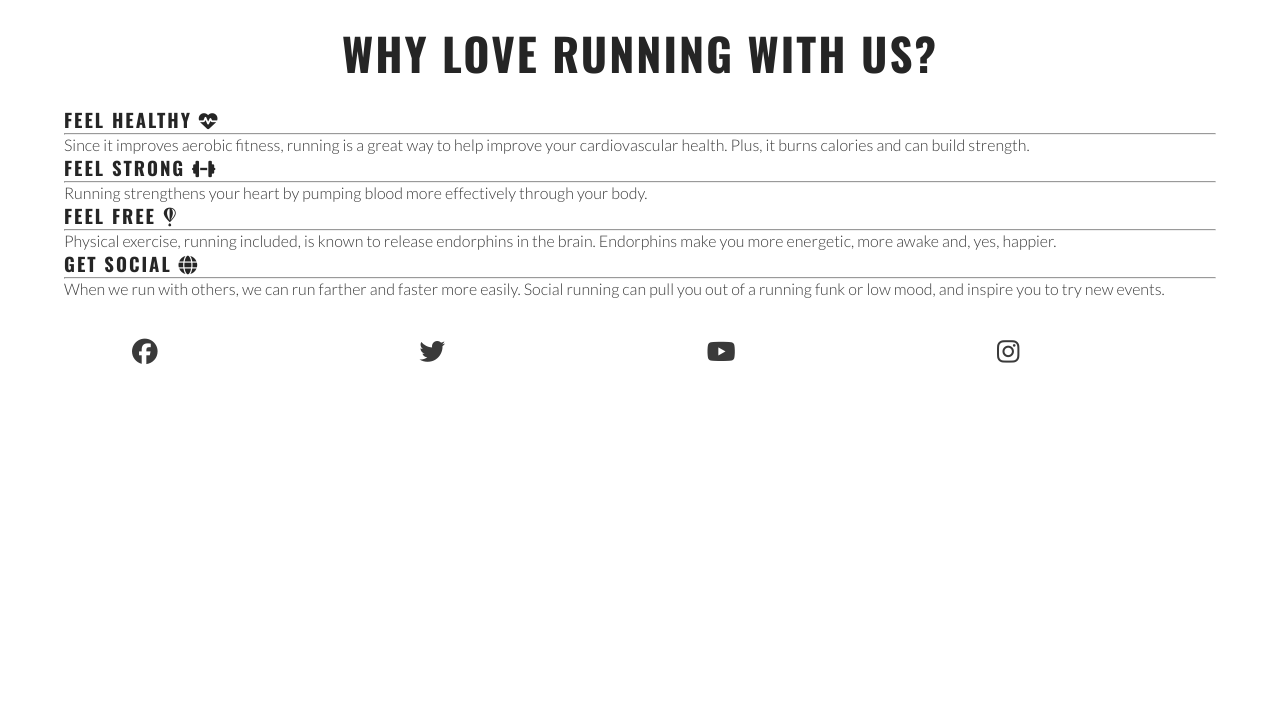
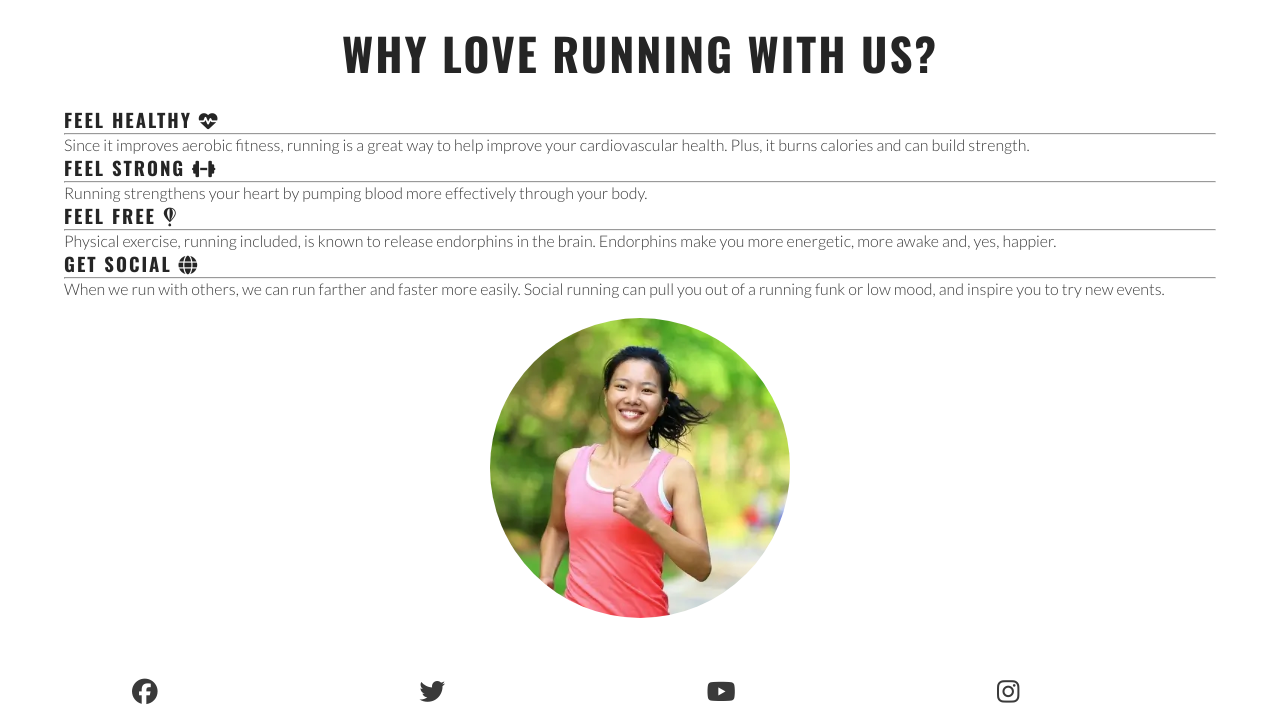
Before and after one commit to AlexanderAberg/Love-Running-Lessons, a plain HTML site: page index.html in a window 1280 px wide. Shown: the part 679-1405 px from the top of the page. Before the commit the page ends 1065 px from the top, so only its background shows below. Drawn offline with nearby package versions, Linux system fonts and the light colour scheme.

Commit message:
Add circular image to reasons section

```diff
--- a/assets/css/style.css
+++ b/assets/css/style.css
@@ -140,6 +140,23 @@ margin-bottom: 20px;
     margin: 5px 0;
 }
 
+#circle-cover-bg {
+    background: url("../images/reasons-image.webp") no-repeat top center/cover;
+    height: 90vw;
+    width: 90vw;
+    margin: 20px;
+    /* Makes the square image into a circle */
+    border-radius: 50%;
+    max-width: 300px;
+    max-height: 300px;
+}
+
+#benefits-image {
+    display:flex;
+    align-items: center;
+    justify-content: center;
+}
+
 /* Footer */
 #social-networks {
     text-align: center;
--- a/index.html
+++ b/index.html
@@ -71,6 +71,9 @@
                     <hr>
                     <p>When we run with others, we can run farther and faster more easily. Social running can pull you out of a running funk or low mood, and inspire you to try new events.</p>
                     </div>
+                    <div id="benefits-image">
+                        <div id="circle-cover-bg"></div>
+                    </div>
         </div>
     </section>
     </main>
```
Also changed, not shown: assets/images/reasons-image.webp (added).
